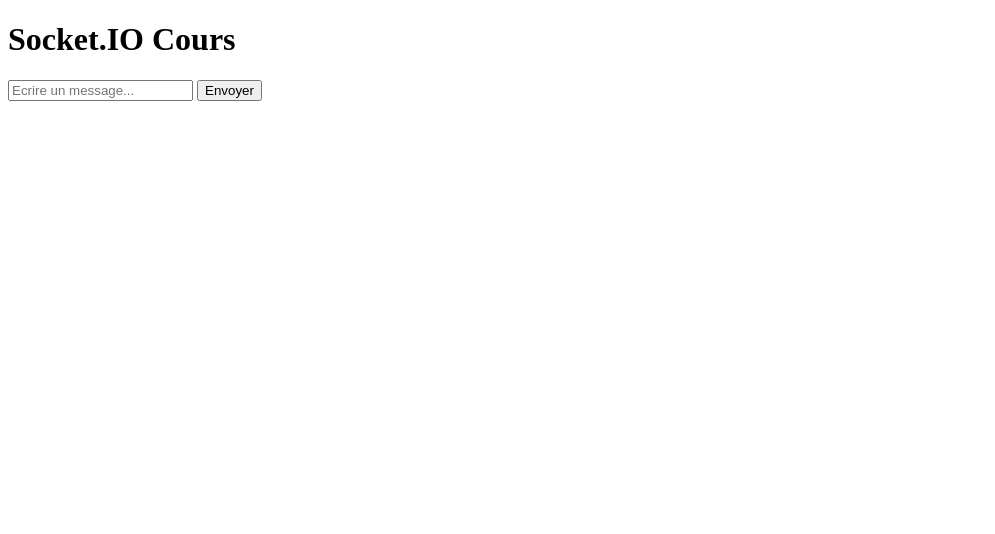
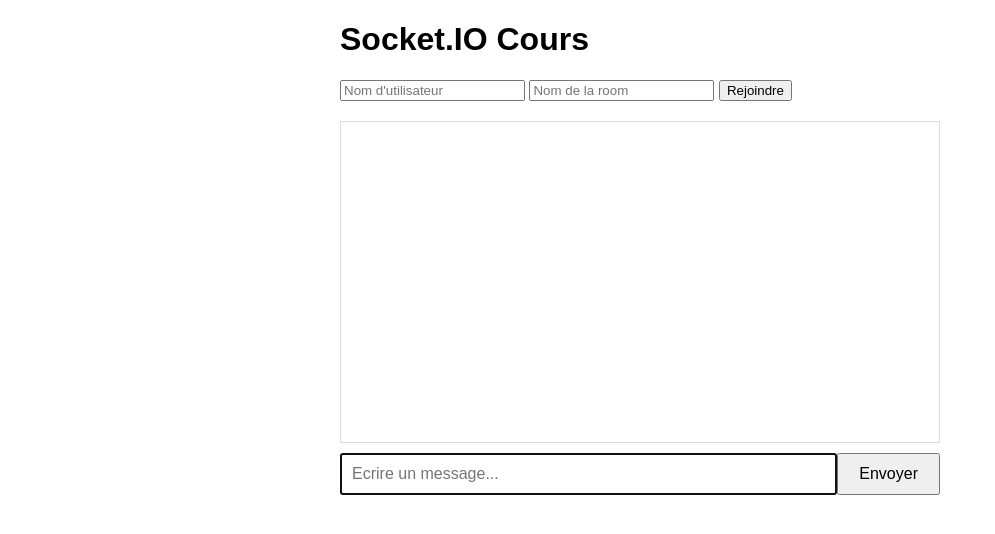
Before and after one commit to RusselTano/CoursWebSocket, a website: page index.html in a window 1280 px wide. Both pictures are taken after a click on the button "Envoyer". Shown: the whole page, without its empty margins (0-995 px from the left). Drawn offline with nearby package versions, Linux system fonts and the light colour scheme; no server answers.

Commit message:
Add chat room functionality with user joining and message broadcasting
End step 3

```diff
--- a/index.html
+++ b/index.html
@@ -5,34 +5,138 @@
   <meta charset="UTF-8">
   <meta name="viewport" content="width=device-width, initial-scale=1.0">
   <title>Socket.IO Cours</title>
+  <style>
+    body {
+      font-family: Arial, sans-serif;
+      margin: 0;
+      padding: 0;
+    }
+
+    #app {
+      max-width: 600px;
+      margin: 20px auto;
+    }
+
+    .messages {
+      border: 1px solid #ddd;
+      padding: 10px;
+      height: 300px;
+      overflow-y: scroll;
+    }
+
+    .chat {
+      display: flex;
+      margin-top: 10px;
+    }
+
+    .message {
+      flex: 1;
+      padding: 10px;
+      font-size: 16px;
+    }
+
+    .button-send {
+      padding: 10px 20px;
+      font-size: 16px;
+    }
+
+    #join-container {
+      margin-bottom: 20px;
+    }
+
+    .notification {
+      color: gray;
+      font-style: italic;
+    }
+  </style>
+
+
 </head>
 
 <body>
-  <h1>Socket.IO Cours</h1>
-  <input class="message" type="text" placeholder="Ecrire un message...">
-  <button onclick="sendMessage()">Envoyer</button>
-  <div class="messages"></div>
+  <div id="app">
+    <h1>Socket.IO Cours</h1>
+    <form id="join-container" action="">
+      <input type="text" id="username" placeholder="Nom d'utilisateur" />
+      <input type="text" id="room" placeholder="Nom de la room" />
+      <button id="join">Rejoindre</button>
+    </form>
+    <div class="notifications"></div>
+    <div class="messages"></div>
+    <form class="chat" action="">
+      <input class="message" type="text" placeholder="Ecrire un message...">
+      <button type="button" class="button-send">Envoyer</button>
+    </form>
+  </div>
 
   <script src="https://cdn.socket.io/4.5.4/socket.io.min.js"></script>
   <script>
     // Se connecter au serveur socket.IO
     const socket = io("http://localhost:3000");
 
-    const message = document.querySelector(".message")
+    const chat = document.querySelector(".chat")
+    const messageInput = document.querySelector(".message")
     const messages = document.querySelector(".messages");
+    const buttonSend = document.querySelector(".button-send")
 
-    // Ecouter les messages recus du serveur
-    socket.on("message", data => {
-      messages.innerHTML += `<p>${data}</p>`;
+    const joinButton = document.getElementById('join');
+    const usernameInput = document.getElementById('username');
+    const roomInput = document.getElementById('room');
+
+    const notifications = document.querySelector(".notifications")
+
+
+    // Etat utilisateur
+    let username = "";
+    let room = "";
+
+    // Rejoindre une room
+    joinButton.addEventListener("click", () => {
+      username = usernameInput.value.trim();
+      room = roomInput.value.trim();
+
+      if (username && room) {
+        socket.emit("joinRoom", { username, room });
+        notifications.textContent = `Vous avez rejoint la room : ${room}`;
+        usernameInput.disabled = true;
+        roomInput.disabled = true;
+        joinButton.disabled = true;
+      }
     })
 
+    // Recevoir les notifications
+    socket.on("notification", (message) => {
+      const notificationElement = document.createElement("p");
+      notificationElement.textContent = message;
+      messages.appendChild(notificationElement);
+    })
+
+    // Recevoir les messages envoyer du serveur
+    socket.on("message", ({ username, message }) => {
+      const messageElement = document.createElement("p");
+      messageElement.textContent = `${username} : ${message}`;
+      messages.appendChild(messageElement);
+      messages.scrollTop = messages.scrollHeight;
+    })
+
+    buttonSend.addEventListener("click", sendMessage);
+    chat.addEventListener("submit", sendMessage)
+
+
     // Envoyer un message au serveur
-    function sendMessage() {
-      socket.emit("message", message.value);
-      message.value = "";
+    function sendMessage(e) {
+      e.preventDefault();
+      const message = messageInput.value.trim();
+
+      if (message && room)
+        socket.emit("message", message);
+
+      messageInput.value = "";
+      messageInput.focus();
     }
 
-    console.log(message, messages);
+    // console.log(messageInput, messages, buttonSend, chat);
+    // console.log(joinButton,usernameInput,notifications,roomInput);
 
   </script>
 </body>
```
Also changed, not shown: server.js (+32 -5 lines).
